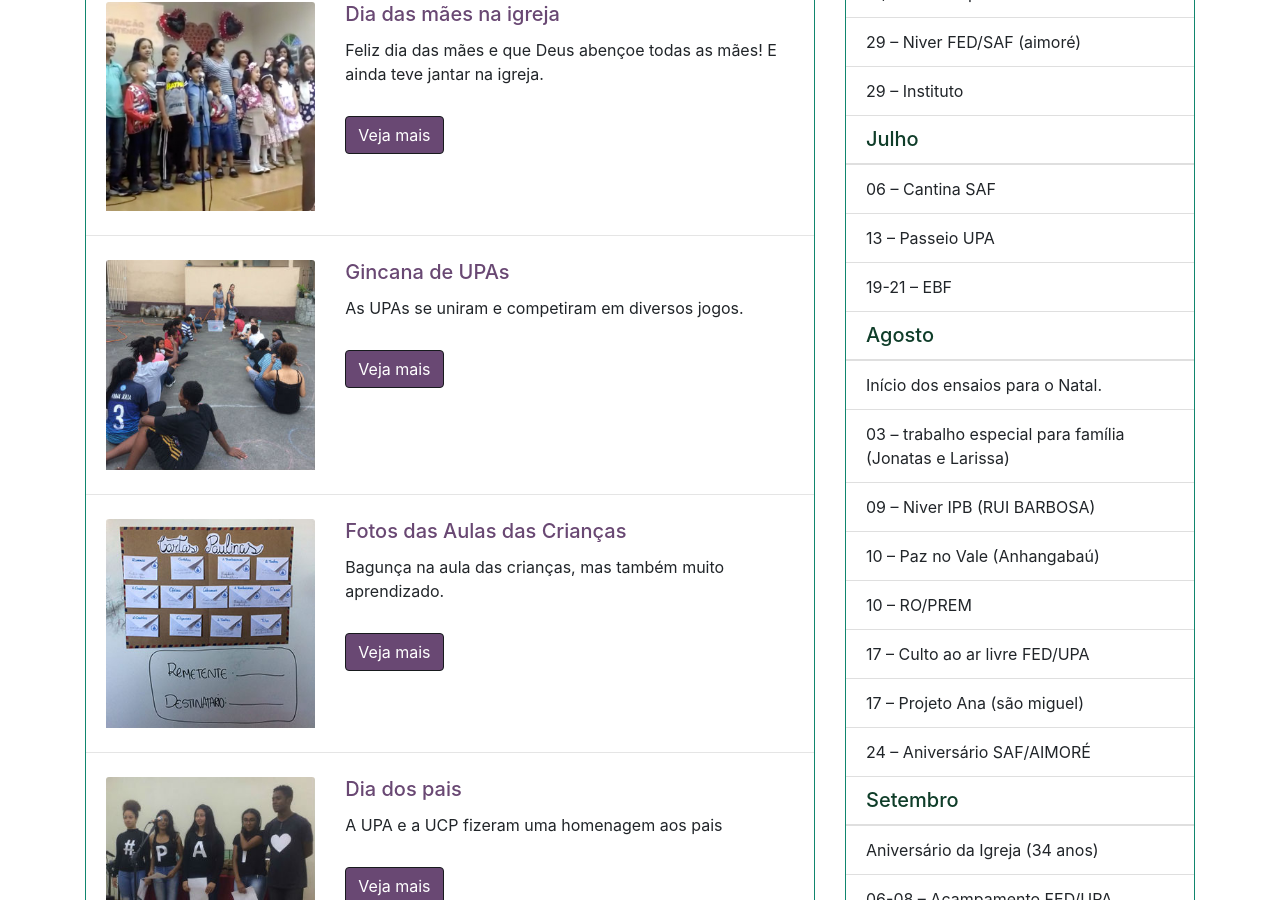
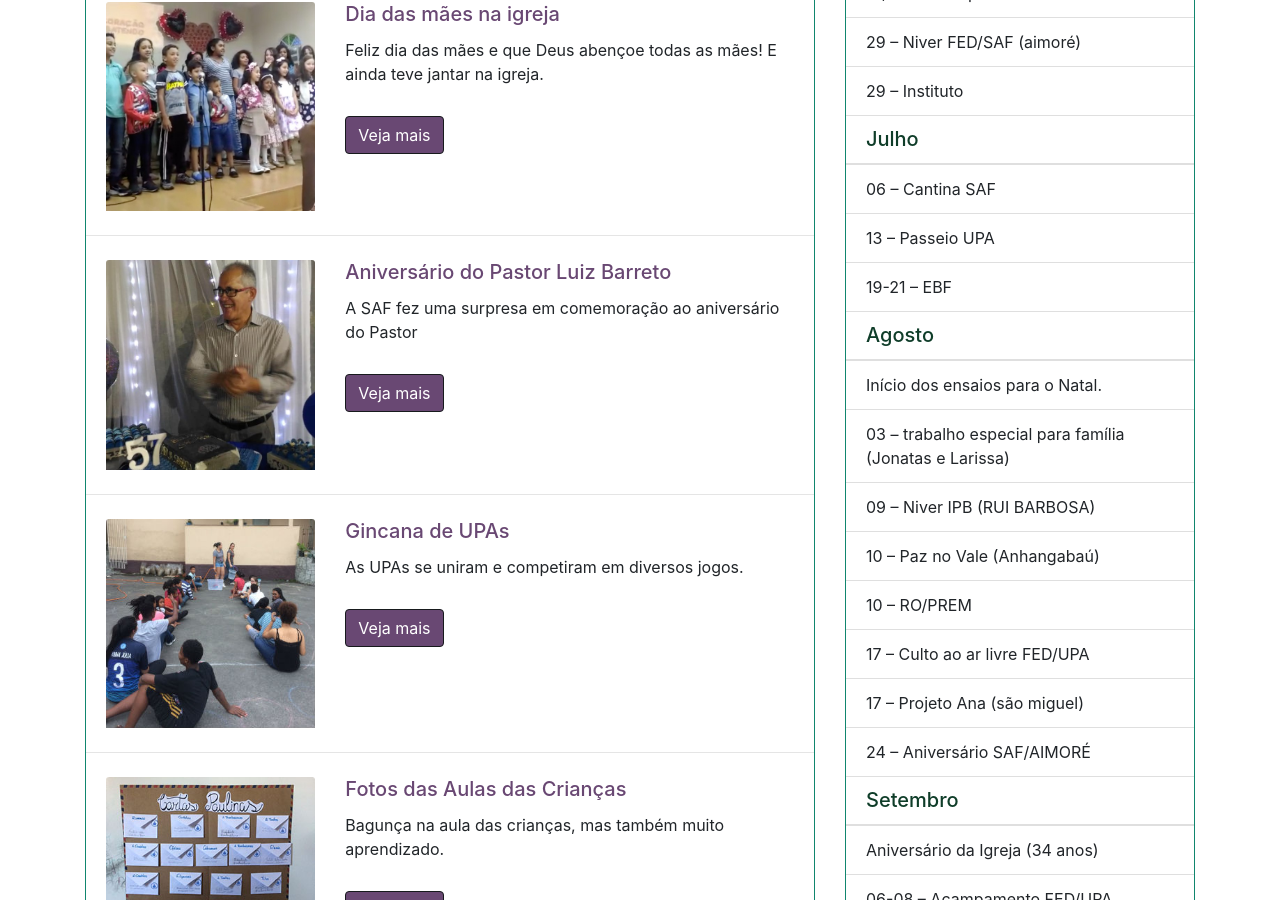
Before and after one commit to lucasprag/ipbpedronunes, a Jekyll site: the page built from index.html, in a window 1280 px wide and 900 px high, scrolled down 710 px. Built offline with Jekyll 4.4.1, drawn with Linux system fonts in a browser that asks for light colours; nearby versions of some CDN libraries; some of the changed text lies outside the part shown.

Commit message:
Aniversário do pastor

```diff
--- /dev/null
+++ b/_posts/2019-02-22-aniversario-do-pastor.md
@@ -0,0 +1,26 @@
+---
+layout: post
+title: Aniversário do Pastor Luiz Barreto
+date: 2019-02-22
+categories: aconteceu
+brief: A SAF fez uma surpresa em comemoração ao aniversário do Pastor
+author: lucas
+thumbnail: aniversario-do-pastor.jpg
+---
+
+<h4 class="text-center mb-5">
+  Que Deus abençoe o Rev. Luiz Barreto =)
+</h4>
+
+A SAF fez uma surpresa em comemoração ao aniversário do Pastor. E teve um bolo lindo em forma de Bíblia!
+
+
+<div class="card-columns" style="column-count: 1;">
+
+{% for i in (1..2) %}
+  <div class="card">
+    <img class="card-img-top" src="{{ site.baseurl }}/assets/images/posts/aniversario-do-pastor/aniversario-do-pastor-{{forloop.index}}.jpeg" alt="{{ page.title }}" />
+  </div>
+{% endfor %}
+
+</div>
```
Also changed, not shown: _posts/2019-05-12-dia-das-maes.md (line endings or trailing spaces), assets/images/posts/aniversario-do-pastor/aniversario-do-pastor-1.jpeg (added), assets/images/posts/aniversario-do-pastor/aniversario-do-pastor-2.jpeg (added), assets/images/posts/thumbnails/aniversario-do-pastor.jpg (added).
